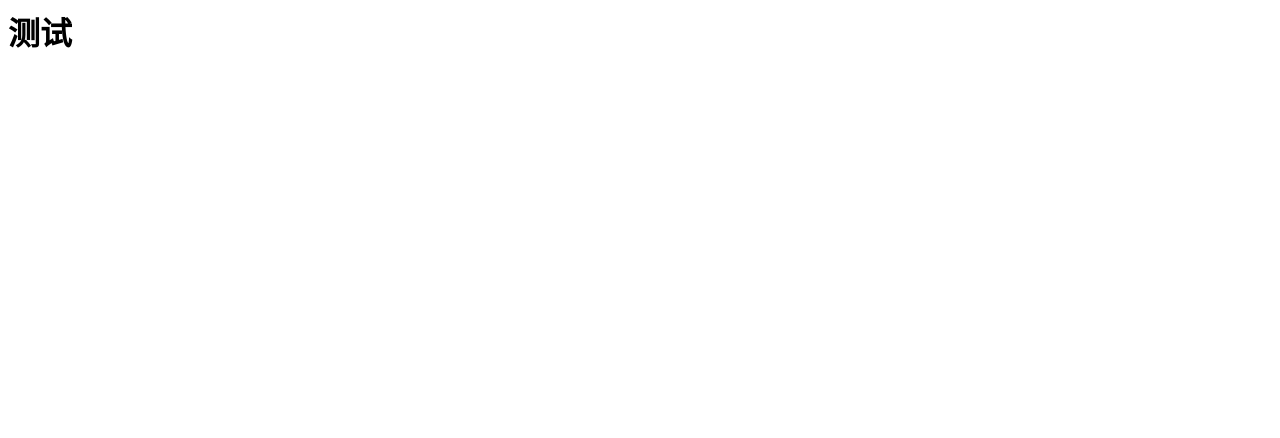
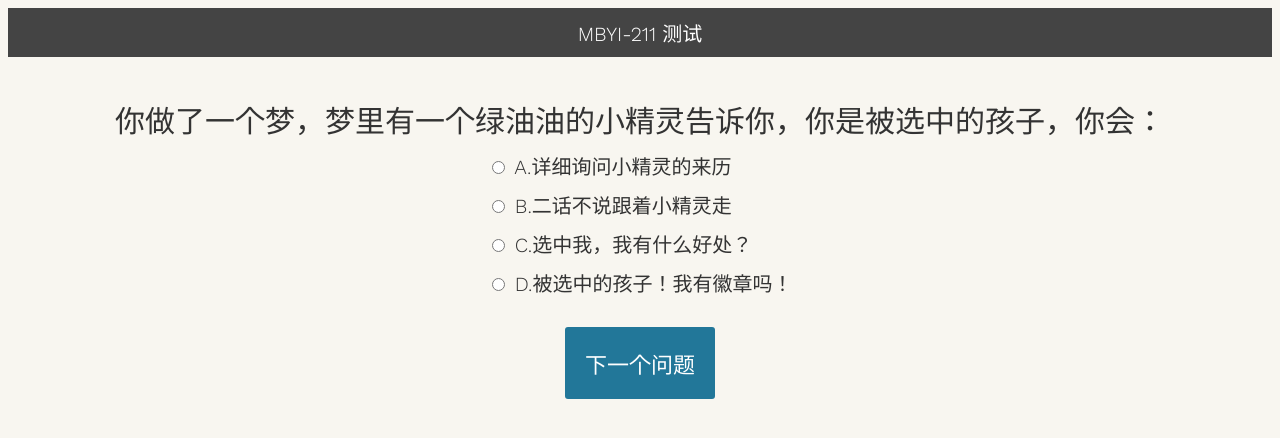
Before and after one commit to bhlll/MBYI-211-quiz, a plain HTML site: page index.html in a window 1280 px wide. Drawn offline with nearby package versions, Linux system fonts and the light colour scheme.

Commit message:
add basic quiz function and css

```diff
--- a/index.html
+++ b/index.html
@@ -1,11 +1,17 @@
 <html>
     <head>
-        <script src="./data.js"></script>
-        <script src="./main.js"></script>
+      <link rel="stylesheet" href="main.css">
     </head>
     <body>
-      <div>
-        <h1>测试</h1>
-      </div>
+        <h1>MBYI-211 测试</h1>
+        <div class="quiz-container">
+          <div id="quiz"></div>
+        </div>
+        <button id="previous">上一个问题</button>
+        <button id="next">下一个问题</button>
+        <button id="submit">提交答案</button>
+        <div id="results"></div>
+      <script src="./data.js"></script>
+      <script src="./main.js"></script>
     </body>
 </html>
--- /dev/null
+++ b/main.css
@@ -0,0 +1,64 @@
+@import url(https://fonts.googleapis.com/css?family=Work+Sans:300,600);
+
+body{
+	font-size: 20px;
+	font-family: 'Work Sans', sans-serif;
+	color: #333;
+  font-weight: 300;
+  text-align: center;
+  background-color: #f8f6f0;
+}
+h1{
+  font-weight: 300;
+  margin: 0px;
+  padding: 10px;
+  font-size: 20px;
+  background-color: #444;
+  color: #fff;
+}
+.question{
+  font-size: 30px;
+  margin-bottom: 10px;
+}
+.answers {
+  margin-bottom: 20px;
+  text-align: left;
+  display: inline-block;
+}
+.answers label{
+  display: block;
+  margin-bottom: 10px;
+}
+button{
+  font-family: 'Work Sans', sans-serif;
+	font-size: 22px;
+	background-color: #279;
+	color: #fff;
+	border: 0px;
+	border-radius: 3px;
+	padding: 20px;
+	cursor: pointer;
+	margin-top: 30px;
+}
+button:hover{
+	background-color: #38a;
+}
+
+.slide{
+  position: absolute;
+  left: 0px;
+  top: 0px;
+  width: 100%;
+  z-index: 1;
+  opacity: 0;
+  transition: opacity 0.5s;
+}
+.active-slide{
+  opacity: 1;
+  z-index: 2;
+}
+.quiz-container{
+  position: relative;
+  height: 200px;
+  margin-top: 40px;
+}
--- a/main.js
+++ b/main.js
@@ -1,3 +1,67 @@
+const buildQuiz = () => {
+  // variable to store the HTML output
+  const output = [];
+
+  // for each question...
+  questions.forEach((currentQuestion, questionNumber) => {
+      // variable to store the list of possible answers
+      const answers = [];
+
+      // and for each available answer...
+      currentQuestion.answers.forEach((answer, index) => {
+
+        // ...add an HTML radio button
+        answers.push(
+          `<label>
+            <input type="radio" name="question${questionNumber}" value=${index}>
+            ${answer}
+          </label>`
+        );
+      })
+
+      // add this question and its answers to the output
+      output.push(
+        `<div class="slide">
+          <div class="question"> ${currentQuestion.text} </div>
+          <div class="answers"> ${answers.join("")} </div>
+        </div>`
+      );
+    }
+  );
+
+  // finally combine our output list into one string of HTML and put it on the page
+  document.getElementById('quiz').innerHTML = output.join('');
+}
+
+const showSlide = (n) => {
+  slides[currentSlide].classList.remove('active-slide');
+  slides[n].classList.add('active-slide');
+  currentSlide = n;
+  if(currentSlide === 0){
+    previousButton.style.display = 'none';
+  }
+  else{
+    previousButton.style.display = 'inline-block';
+  }
+  if(currentSlide === slides.length - 1){
+    nextButton.style.display = 'none';
+    submitButton.style.display = 'inline-block';
+  }
+  else{
+    nextButton.style.display = 'inline-block';
+    submitButton.style.display = 'none';
+  }
+}
+
+const showNextSlide = () => {
+  console.log("show next");
+  showSlide(currentSlide + 1);
+}
+
+const showPreviousSlide = () => {
+  showSlide(currentSlide - 1);
+}
+
 // input should be an array of answers' number (A->0, B->1, C->2, D->3), e.g. [0,3,...]
 const calcuateResult = (input) => {
   if (input.length !== 8) {
@@ -21,7 +85,7 @@ const calcuateResult = (input) => {
     results[questionScore.result] += questionScore.point;
   });
 
-  console.log(maxResult(results));
+  return maxResult(results);
 }
 
 const maxResult = (dict) => {
@@ -35,6 +99,38 @@ const maxResult = (dict) => {
     return second[1] - first[1];
   });
 
-  console.log(items);
-  return items[0];
+  return items[0][0];
 }
+
+const showResults = () => {
+  // gather answer containers from our quiz
+  const answerContainers = quizContainer.querySelectorAll('.answers');
+
+  const answers = [];
+  questions.forEach((_, questionNumber) => {
+    // find selected answer
+    const answerContainer = answerContainers[questionNumber];
+    const selector = `input[name=question${questionNumber}]:checked`;
+    const userAnswer = (answerContainer.querySelector(selector) || {}).value;
+    answers.push(userAnswer);
+  });
+
+  alert(calcuateResult(answers));
+}
+
+const quizContainer = document.getElementById('quiz');
+const resultsContainer = document.getElementById('results');
+const submitButton = document.getElementById('submit');
+
+buildQuiz();
+
+const previousButton = document.getElementById("previous");
+const nextButton = document.getElementById("next");
+const slides = document.querySelectorAll(".slide");
+let currentSlide = 0;
+showSlide(currentSlide);
+
+// Event listeners
+submitButton.addEventListener('click', showResults);
+previousButton.addEventListener("click", showPreviousSlide);
+nextButton.addEventListener("click", showNextSlide);
```
